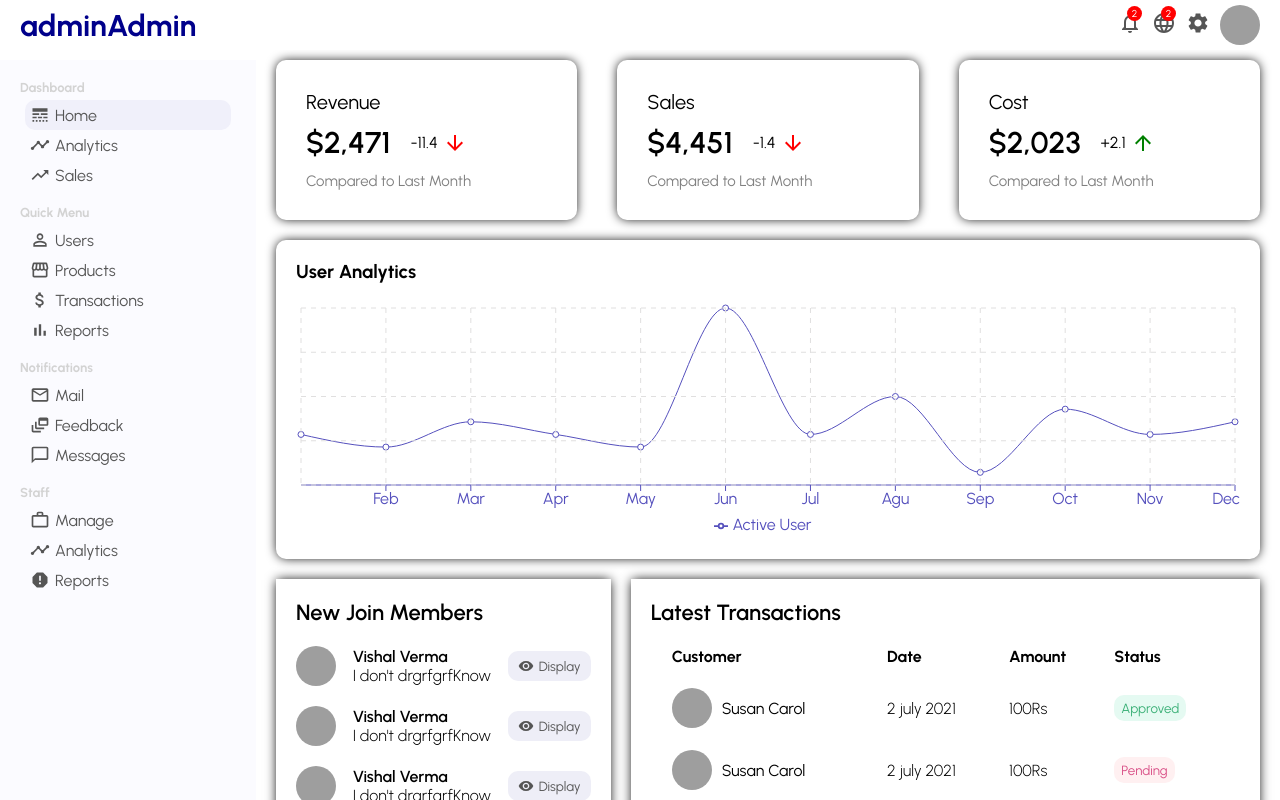
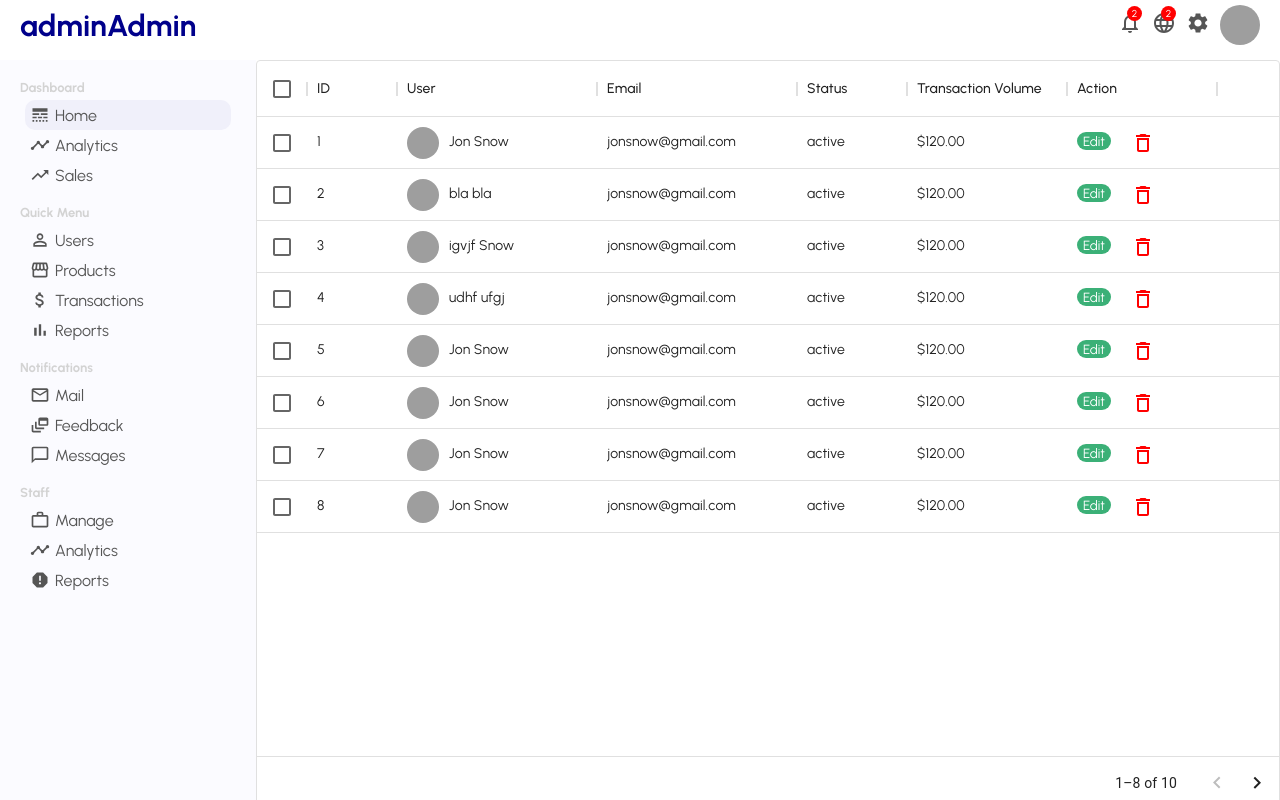
Before and after one commit to vishalverma1999/ReactAdminDashboardLama, a React (Create React App) app: page /userList in a window 1280 px wide. Shown: the top 800 px of the page. Built offline with nearby package versions, Linux system fonts and the light colour scheme; grey boxes are pictures that could not be loaded.

Commit message:
React Material UI Table tutorial

```diff
--- a/package.json
+++ b/package.json
@@ -3,13 +3,19 @@
   "version": "0.1.0",
   "private": true,
   "dependencies": {
+    "@emotion/react": "^11.7.1",
+    "@emotion/styled": "^11.6.0",
     "@material-ui/core": "^4.12.3",
     "@material-ui/icons": "^4.11.2",
+    "@mui/material": "^5.2.6",
+    "@mui/styled-engine": "^5.2.6",
+    "@mui/x-data-grid": "^5.2.1",
     "@testing-library/jest-dom": "^5.16.1",
     "@testing-library/react": "^12.1.2",
     "@testing-library/user-event": "^13.5.0",
     "react": "^17.0.2",
     "react-dom": "^17.0.2",
+    "react-router-dom": "^6.2.1",
     "react-scripts": "5.0.0",
     "recharts": "^2.1.8",
     "web-vitals": "^2.1.2"
--- a/src/App.js
+++ b/src/App.js
@@ -2,16 +2,23 @@ import Topbar from "./components/topbar/Topbar";
 import Sidebar from "./components/sidebar/Sidebar";
 import Home from "./pages/home/Home";
 import "./app.css"
+import { BrowserRouter, Routes, Route } from "react-router-dom";
+import UserList from "./pages/home/userList/UserList";
 
 
 const App = () => {
   return <>
+  <BrowserRouter>
     <Topbar />
-   <div className="container">
-     <Sidebar />
-     <Home/>
-   </div>
-    </>
+    <div className="container">
+      <Sidebar />
+      <Routes>
+      <Route path= "/" element={<Home />}/>
+      <Route path= "/userList" element={<UserList />}/>
+      </Routes>
+    </div>
+  </BrowserRouter>
+  </>
 };
 
 export default App;
--- a/src/data.js
+++ b/src/data.js
@@ -48,3 +48,18 @@ export const Userdata = [
         "Active User": 5000,
     },
 ];
+
+
+export const userRows = [
+    { id: 1, userName: 'Jon Snow', avatar: 'https://cdn.wallpapersafari.com/60/61/MC2JnB.jpg', email: 'jonsnow@gmail.com', status: "active", transaction: "$120.00" },
+    { id: 2, userName: 'bla bla', avatar: 'https://cdn.wallpapersafari.com/60/61/MC2JnB.jpg', email: 'jonsnow@gmail.com', status: "active", transaction: "$120.00" },
+    { id: 3, userName: 'igvjf Snow', avatar: 'https://cdn.wallpapersafari.com/60/61/MC2JnB.jpg', email: 'jonsnow@gmail.com', status: "active", transaction: "$120.00" },
+    { id: 4, userName: 'udhf ufgj', avatar: 'https://cdn.wallpapersafari.com/60/61/MC2JnB.jpg', email: 'jonsnow@gmail.com', status: "active", transaction: "$120.00" },
+    { id: 5, userName: 'Jon Snow', avatar: 'https://cdn.wallpapersafari.com/60/61/MC2JnB.jpg', email: 'jonsnow@gmail.com', status: "active", transaction: "$120.00" },
+    { id: 6, userName: 'Jon Snow', avatar: 'https://cdn.wallpapersafari.com/60/61/MC2JnB.jpg', email: 'jonsnow@gmail.com', status: "active", transaction: "$120.00" },
+    { id: 7, userName: 'Jon Snow', avatar: 'https://cdn.wallpapersafari.com/60/61/MC2JnB.jpg', email: 'jonsnow@gmail.com', status: "active", transaction: "$120.00" },
+    { id: 8, userName: 'Jon Snow', avatar: 'https://cdn.wallpapersafari.com/60/61/MC2JnB.jpg', email: 'jonsnow@gmail.com', status: "active", transaction: "$120.00" },
+    { id: 9, userName: 'Jon Snow', avatar: 'https://cdn.wallpapersafari.com/60/61/MC2JnB.jpg', email: 'jonsnow@gmail.com', status: "active", transaction: "$120.00" },
+    { id: 10, userName: 'Jon Snow', avatar: 'https://cdn.wallpapersafari.com/60/61/MC2JnB.jpg', email: 'jonsnow@gmail.com', status: "active", transaction: "$120.00" },
+
+];
--- /dev/null
+++ b/src/pages/home/userList/UserList.jsx
@@ -0,0 +1,94 @@
+import './userList.css'
+import { DataGrid } from '@mui/x-data-grid';
+import { DeleteOutline } from '@material-ui/icons';
+import { Link } from 'react-router-dom';
+import { userRows } from '../../../data';
+import React, { useState } from 'react';
+function UserList() {
+
+    const [data, setdata] = useState(userRows);  // we are using state Hook because we can set this data whatever we want for example when we click on delete button we can set this data using setData() function and we can successfully delete the related user
+
+const handleDelete = (id)=>{
+    setdata(data.filter((items)=> items.id !== id));
+}
+    const columns = [
+        { field: 'id', headerName: 'ID', width: 90 },
+        {
+            field: 'user',
+            headerName: 'User',
+            width: 200,
+            // editable: true,    // helps to edit like input box
+            // you can use them directly but also you can render different outputs for example you might need to add user profile picture or green dot for passive or red for active something like that what i mean is you can create your own column rule, renderCell helps us to write column rule
+            renderCell: (params)=>{
+                return (
+                    <div className='userListUser'>
+                        <img src={params.row.avatar} alt="" className='userListImage' />
+                        {params.row.userName}
+                    </div>
+                )
+            }
+        },
+        {
+            field: 'email',
+            headerName: 'Email',
+            width: 200,
+        },
+        {
+            field: 'status',
+            headerName: 'Status',
+            width: 110,
+        },
+        {
+            field: 'transaction',
+            headerName: 'Transaction Volume',
+            width: 160,
+        },
+        {
+            field: 'action',
+            headerName: 'Action',
+            width: 150,
+            renderCell: (params)=>{
+                return (
+                    <>
+                    <Link to ={"/user/"+ params.row.id} >
+                    <button className="userListEdit">Edit</button>
+                    </Link>
+                    <DeleteOutline className='userListDelete' onClick={()=>handleDelete(params.row.id)} />
+                    </>
+                )
+            }
+        }
+
+    ];
+
+
+
+    return (
+        <div className='userList'>
+            <DataGrid
+                rows={data}
+                columns={columns}
+                pageSize={8}
+                rowsPerPageOptions={[8]}
+                checkboxSelection
+                /*okay so when i click on edit or delete icon in action column, the checkbox gets selected, to prevent this i can go to the DataGrid and write disableSelectionOnClick */
+                disableSelectionOnClick
+            />
+        </div>
+    )
+}
+
+export default UserList
+
+
+/*
+-React Material UI Table tutorial:-
+                libraries used are - react router dom
+                To generate material ui Data Table packages to install  --
+                                                @material-ui/data-grid
+                                                @emotion/react
+                                                @emotion/styled
+                                                @mui/material
+                                                @mui/styled-engine
+                                                @mui/x-data-grid
+ */
--- /dev/null
+++ b/src/pages/home/userList/userList.css
@@ -0,0 +1,31 @@
+.userList{
+    flex: 4;
+}
+
+.userListUser{
+    display: flex;
+    align-items: center;
+}
+
+.userListImage{
+    width: 32px;
+    height: 32px;
+    border-radius: 50%;
+    object-fit: cover;
+    margin-right: 10px;
+}
+
+.userListEdit{
+    border: none;
+    border-radius: 10px;
+    background-color: #3bb077;
+    padding: 5px 10x;
+    color: white;
+    cursor: pointer;
+    margin-right: 20px;
+}
+
+.userListDelete{
+    color: red;
+    cursor: pointer;
+}
```
Also changed, not shown: 2 other files (tests, documents, lock files or other folders).
